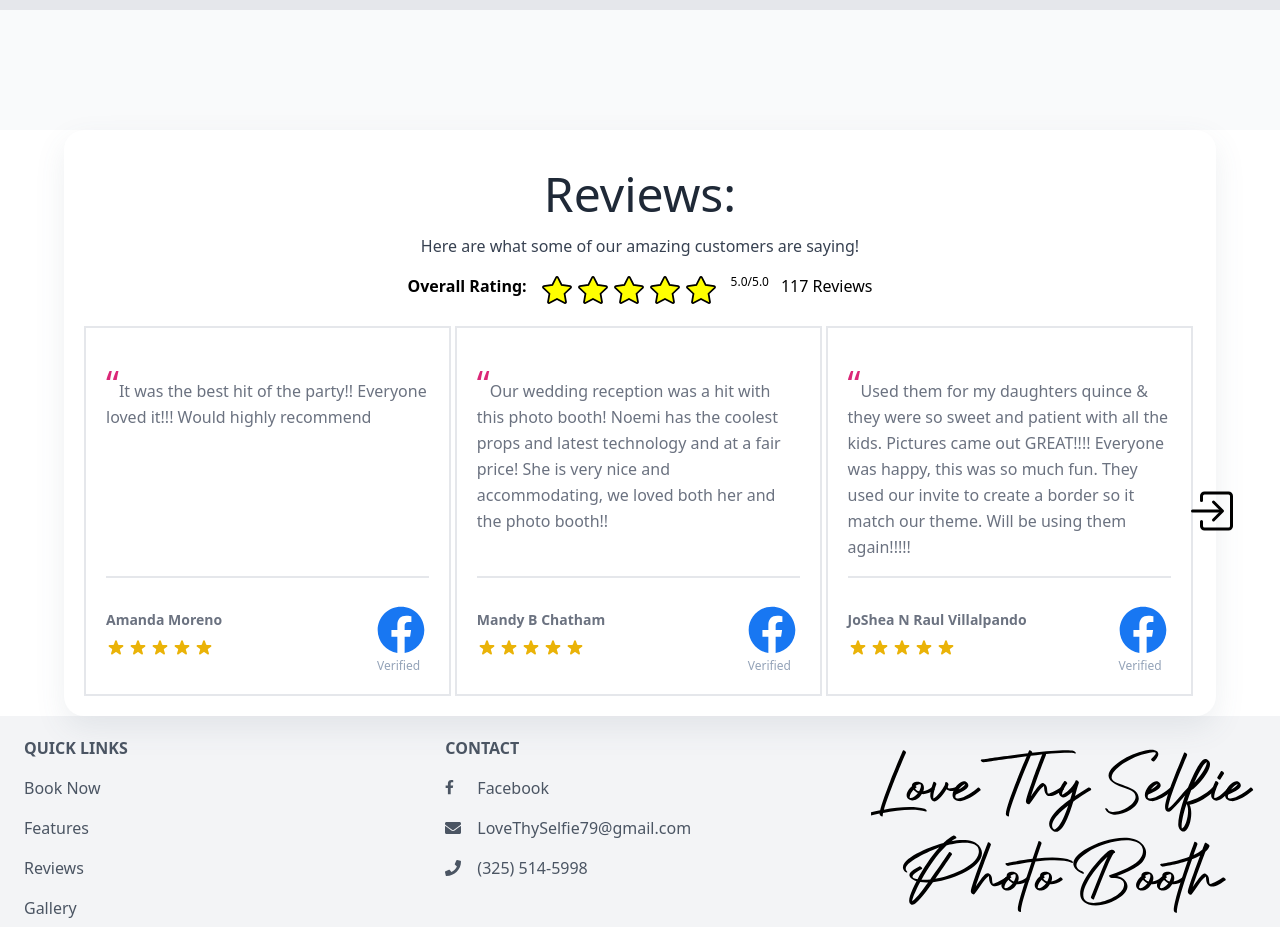
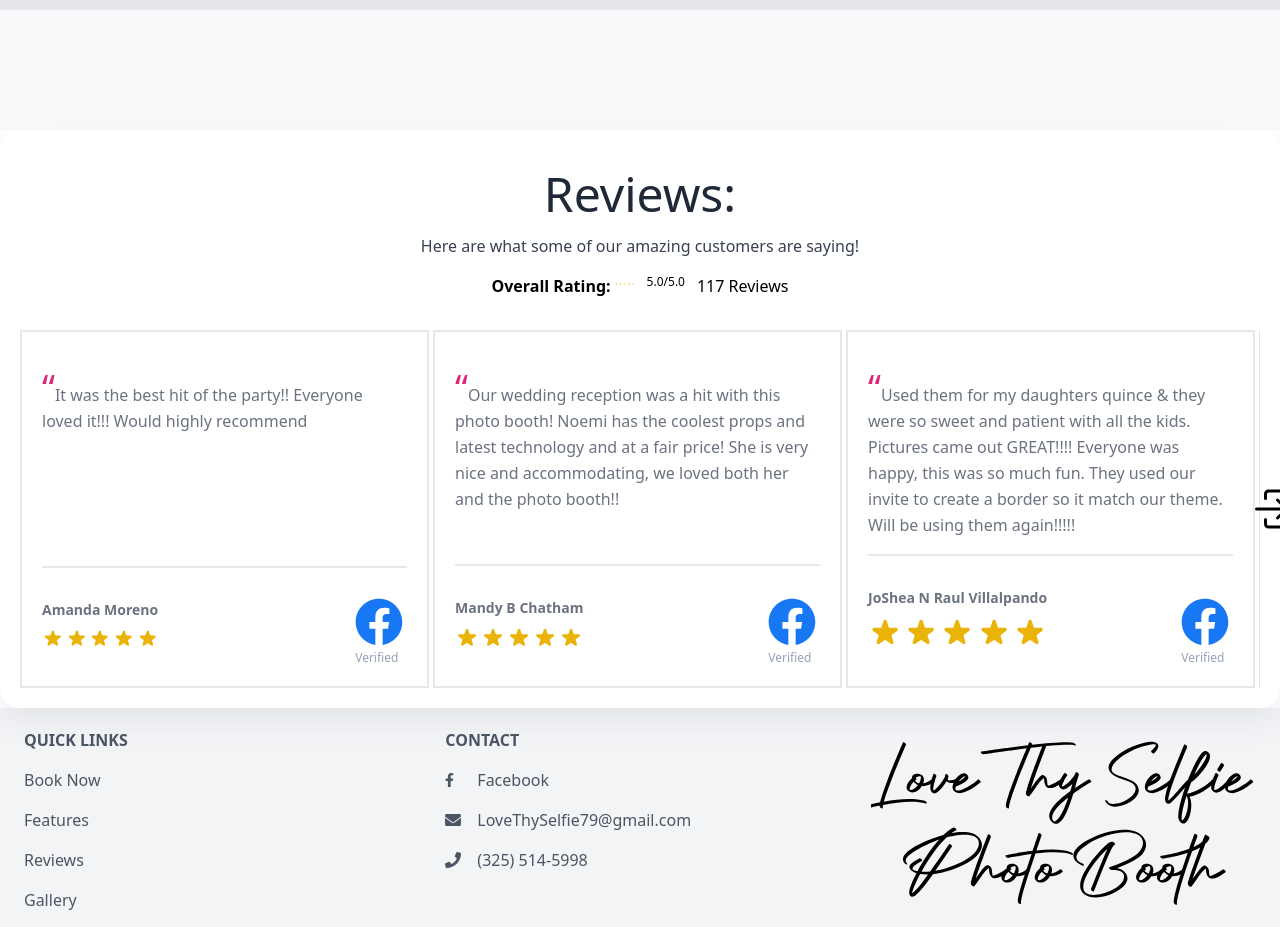
Before and after one commit to missatrox44/love-thy-selfie, a React (Vite) app: page / in a window 1280 px wide. Shown: the part 1760-2687 px from the top of the page. Built offline with nearby package versions, Linux system fonts and the light colour scheme.

Commit message:
work on these stars

```diff
--- a/src/assets/Star.jsx
+++ b/src/assets/Star.jsx
@@ -1,7 +1,16 @@
 import * as React from "react";
 
-function BsStarFill(props) {
-  return <svg className='m-0.5' stroke="black" fill="#FFFF00" strokeWidth={1} viewBox="0 0 16 16" height="1.75em" width="2em" {...props}><path d="M3.612 15.443c-.386.198-.824-.149-.746-.592l.83-4.73L.173 6.765c-.329-.314-.158-.888.283-.95l4.898-.696L7.538.792c.197-.39.73-.39.927 0l2.184 4.327 4.898.696c.441.062.612.636.283.95l-3.523 3.356.83 4.73c.078.443-.36.79-.746.592L8 13.187l-4.389 2.256z" /></svg>;
+function Star (props) {
+  return <svg
+  // className= "h-5 w-5"
+  fill='currentColor'
+  viewBox='0 0 20 20'
+  xmlns='http://www.w3.org/2000/svg'
+>
+  <path
+    d='M9.049 2.927c.3-.921 1.603-.921 1.902 0l1.07 3.292a1 1 0 00.95.69h3.462c.969 0 1.371 1.24.588 1.81l-2.8 2.034a1 1 0 00-.364 1.118l1.07 3.292c.3.921-.755 1.688-1.54 1.118l-2.8-2.034a1 1 0 00-1.175 0l-2.8 2.034c-.784.57-1.838-.197-1.539-1.118l1.07-3.292a1 1 0 00-.364-1.118L2.98 8.72c-.783-.57-.38-1.81.588-1.81h3.461a1 1 0 00.951-.69l1.07-3.292z'
+  />
+</svg>
 }
 
-export default BsStarFill;
+export default Star;
--- a/src/components/ReviewCard/index.jsx
+++ b/src/components/ReviewCard/index.jsx
@@ -1,5 +1,5 @@
 import React from 'react';
-// import BsStarFill from '../../assets/Star';
+import Star from '../../assets/Star';
 import './styles.css';
 // import ImQuotesLeft from '../../assets/LeftQuote';
 // import ImQuotesRight from '../../assets/RightQuote';
@@ -28,61 +28,11 @@ function ReviewCard({ date, review, picture, name }) {
 
             {/* stars */}
             <div className='flex gap-0.5 text-yellow-500 mb-4 place-content-start'>
-              <svg
-                className='h-5 w-5'
-                fill='currentColor'
-                viewBox='0 0 20 20'
-                xmlns='http://www.w3.org/2000/svg'
-              >
-                <path
-                  d='M9.049 2.927c.3-.921 1.603-.921 1.902 0l1.07 3.292a1 1 0 00.95.69h3.462c.969 0 1.371 1.24.588 1.81l-2.8 2.034a1 1 0 00-.364 1.118l1.07 3.292c.3.921-.755 1.688-1.54 1.118l-2.8-2.034a1 1 0 00-1.175 0l-2.8 2.034c-.784.57-1.838-.197-1.539-1.118l1.07-3.292a1 1 0 00-.364-1.118L2.98 8.72c-.783-.57-.38-1.81.588-1.81h3.461a1 1 0 00.951-.69l1.07-3.292z'
-                />
-              </svg>
-
-              <svg
-                className='h-5 w-5'
-                fill='currentColor'
-                viewBox='0 0 20 20'
-                xmlns='http://www.w3.org/2000/svg'
-              >
-                <path
-                  d='M9.049 2.927c.3-.921 1.603-.921 1.902 0l1.07 3.292a1 1 0 00.95.69h3.462c.969 0 1.371 1.24.588 1.81l-2.8 2.034a1 1 0 00-.364 1.118l1.07 3.292c.3.921-.755 1.688-1.54 1.118l-2.8-2.034a1 1 0 00-1.175 0l-2.8 2.034c-.784.57-1.838-.197-1.539-1.118l1.07-3.292a1 1 0 00-.364-1.118L2.98 8.72c-.783-.57-.38-1.81.588-1.81h3.461a1 1 0 00.951-.69l1.07-3.292z'
-                />
-              </svg>
-
-              <svg
-                className='h-5 w-5'
-                fill='currentColor'
-                viewBox='0 0 20 20'
-                xmlns='http://www.w3.org/2000/svg'
-              >
-                <path
-                  d='M9.049 2.927c.3-.921 1.603-.921 1.902 0l1.07 3.292a1 1 0 00.95.69h3.462c.969 0 1.371 1.24.588 1.81l-2.8 2.034a1 1 0 00-.364 1.118l1.07 3.292c.3.921-.755 1.688-1.54 1.118l-2.8-2.034a1 1 0 00-1.175 0l-2.8 2.034c-.784.57-1.838-.197-1.539-1.118l1.07-3.292a1 1 0 00-.364-1.118L2.98 8.72c-.783-.57-.38-1.81.588-1.81h3.461a1 1 0 00.951-.69l1.07-3.292z'
-                />
-              </svg>
-
-
-              <svg
-                className='h-5 w-5'
-                fill='currentColor'
-                viewBox='0 0 20 20'
-                xmlns='http://www.w3.org/2000/svg'
-              >
-                <path
-                  d='M9.049 2.927c.3-.921 1.603-.921 1.902 0l1.07 3.292a1 1 0 00.95.69h3.462c.969 0 1.371 1.24.588 1.81l-2.8 2.034a1 1 0 00-.364 1.118l1.07 3.292c.3.921-.755 1.688-1.54 1.118l-2.8-2.034a1 1 0 00-1.175 0l-2.8 2.034c-.784.57-1.838-.197-1.539-1.118l1.07-3.292a1 1 0 00-.364-1.118L2.98 8.72c-.783-.57-.38-1.81.588-1.81h3.461a1 1 0 00.951-.69l1.07-3.292z'
-                />
-              </svg>
-
-              <svg
-                className='h-5 w-5'
-                fill='currentColor'
-                viewBox='0 0 20 20'
-                xmlns='http://www.w3.org/2000/svg'
-              >
-                <path
-                  d='M9.049 2.927c.3-.921 1.603-.921 1.902 0l1.07 3.292a1 1 0 00.95.69h3.462c.969 0 1.371 1.24.588 1.81l-2.8 2.034a1 1 0 00-.364 1.118l1.07 3.292c.3.921-.755 1.688-1.54 1.118l-2.8-2.034a1 1 0 00-1.175 0l-2.8 2.034c-.784.57-1.838-.197-1.539-1.118l1.07-3.292a1 1 0 00-.364-1.118L2.98 8.72c-.783-.57-.38-1.81.588-1.81h3.461a1 1 0 00.951-.69l1.07-3.292z'
-                />
-              </svg>
+              <Star/>
+              <Star/>
+              <Star/>
+              <Star/>
+              <Star/>
             </div>
 
           </div>
--- a/src/components/Reviews/index.jsx
+++ b/src/components/Reviews/index.jsx
@@ -1,8 +1,8 @@
 import React from "react";
 import ReviewCard from '../ReviewCard';
 import ReviewCarousel from '../ReviewCarousel';
+import Star from '../../assets/Star'
 import { reviews } from "../../assets/reviews";
-import BsStarFill from '../../assets/Star';
 
 import './styles.css';
 
@@ -17,15 +17,18 @@ export default function Reviews() {
             saying!
         </div>
           <div className='flex place-content-center'>
-            <p className='font-bold mr-3'>Overall Rating:</p>
-              <BsStarFill />
-              <BsStarFill />
-              <BsStarFill />
-              <BsStarFill />
-              <BsStarFill />
+            <p className='font-bold mr-1'>Overall Rating:</p>
+            <div className="flex gap-0.5 text-yellow-500 mb-4 place-content-start h-5 w-5">
+              <Star />
+              <Star />
+              <Star />
+              <Star />
+              <Star />
+            </div>
+
             <p className='text-xs ml-3'>5.0/5.0</p>
             <p className="ml-3">117 Reviews</p>
-          </div>
+            </div>
       <ReviewCarousel style={{ marginLeft:'auto', marginRight:'auto', marginTop: 64 }}>
 
         {reviews.map((review, i) => {
--- a/src/components/Reviews/styles.css
+++ b/src/components/Reviews/styles.css
@@ -1,4 +1,4 @@
 .reviews-container {
-  width: 90%;
+  width: 100%;
   margin: 0 auto;
 }
```
